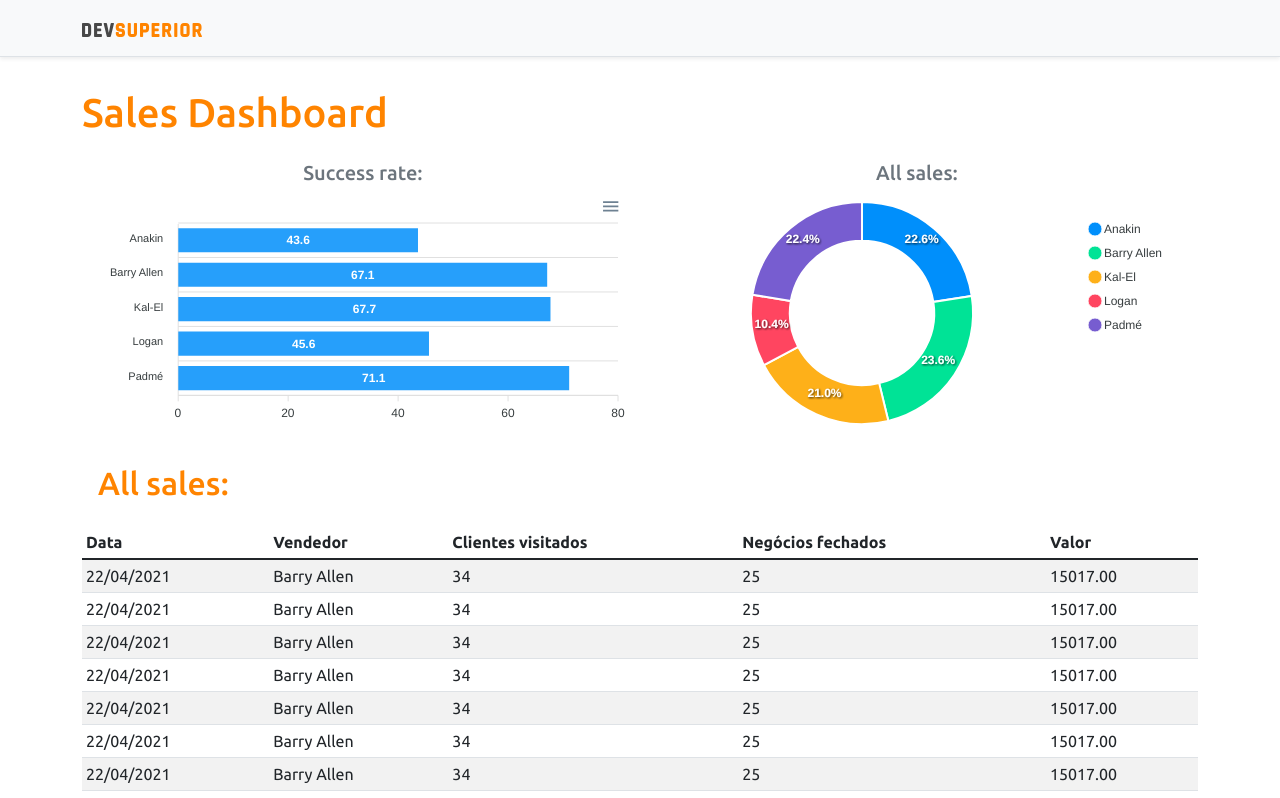
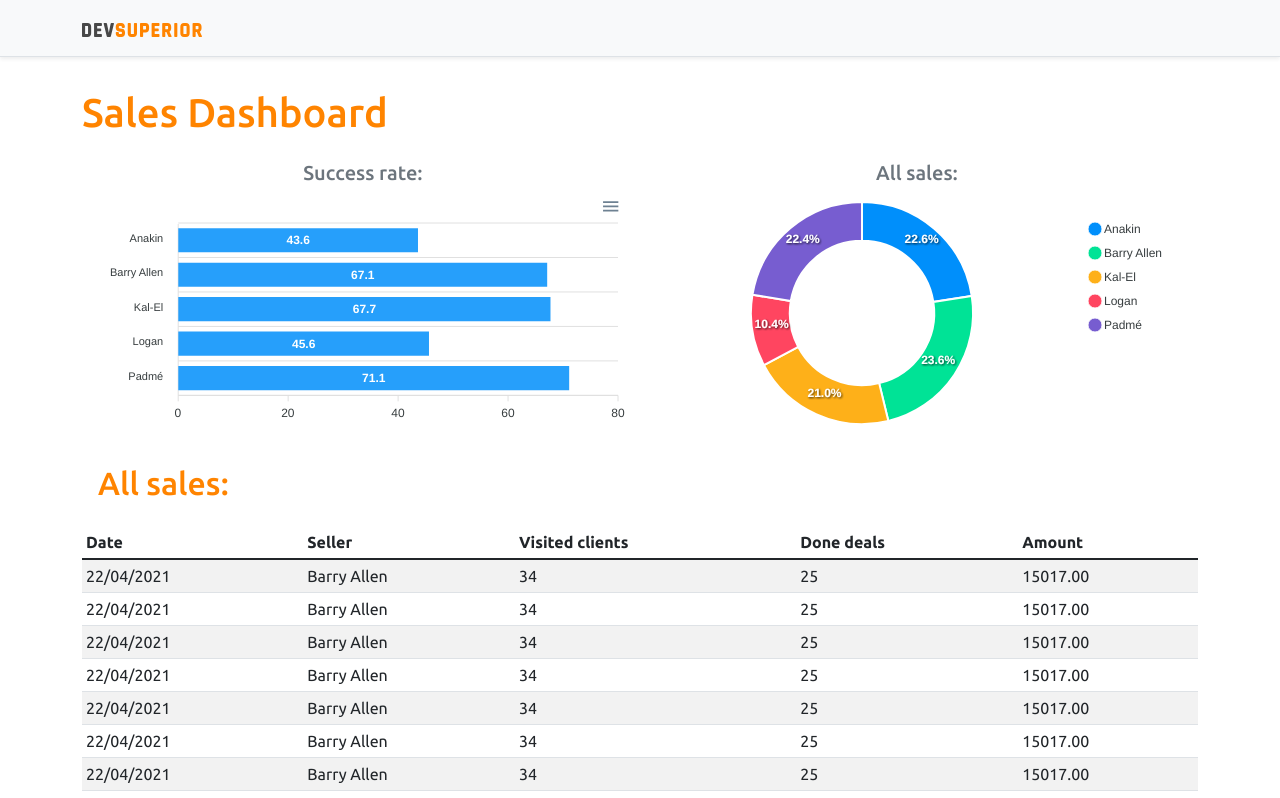
Before and after one commit to gerseystelmach/project-sds5, a React (Create React App) app in the folder frontend/: page / in a window 1280 px wide. Shown: the top 798 px of the page. Built offline with nearby package versions, Linux system fonts and the light colour scheme.

Commit message:
Translating table to english

```diff
--- a/frontend/src/components/DataTable/index.tsx
+++ b/frontend/src/components/DataTable/index.tsx
@@ -4,11 +4,11 @@ const DataTable = () => {
             <table className="table table-striped table-sm">
                 <thead>
                     <tr>
-                        <th>Data</th>
-                        <th>Vendedor</th>
-                        <th>Clientes visitados</th>
-                        <th>Negócios fechados</th>
-                        <th>Valor</th>
+                        <th>Date</th>
+                        <th>Seller</th>
+                        <th>Visited clients</th>
+                        <th>Done deals</th>
+                        <th>Amount</th>
                     </tr>
                 </thead>
                 <tbody>
```
